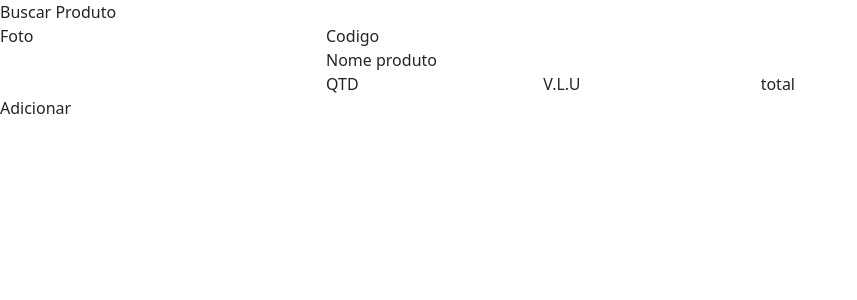
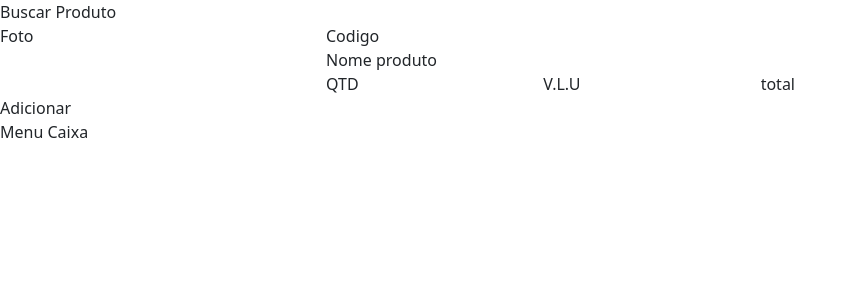
Before and after one commit to MarcoAntonioNobre/prova, a PHP site: page / in a window 1280 px wide. Shown: the top 300 px of the page, without its empty margins (0-857 px from the left). Run offline with PHP 8.4, Linux system fonts and the light colour scheme.

Commit message:
Col e Row

```diff
--- a/index.php
+++ b/index.php
@@ -33,6 +33,11 @@
     <div class="col-md-12">Adicionar</div>
 </div>
 
+<!-- TELA DE CAIXA -->
+<div class="row">
+    <div class="col-md-10">Menu Caixa</div>
+</div>
+
 <script src="https://cdn.jsdelivr.net/npm/@popperjs/core@2.11.8/dist/umd/popper.min.js" integrity="sha384-I7E8VVD/ismYTF4hNIPjVp/Zjvgyol6VFvRkX/vR+Vc4jQkC+hVqc2pM8ODewa9r" crossorigin="anonymous"></script>
 <script src="https://cdn.jsdelivr.net/npm/bootstrap@5.3.3/dist/js/bootstrap.min.js" integrity="sha384-0pUGZvbkm6XF6gxjEnlmuGrJXVbNuzT9qBBavbLwCsOGabYfZo0T0to5eqruptLy" crossorigin="anonymous"></script>
 </body>
```
